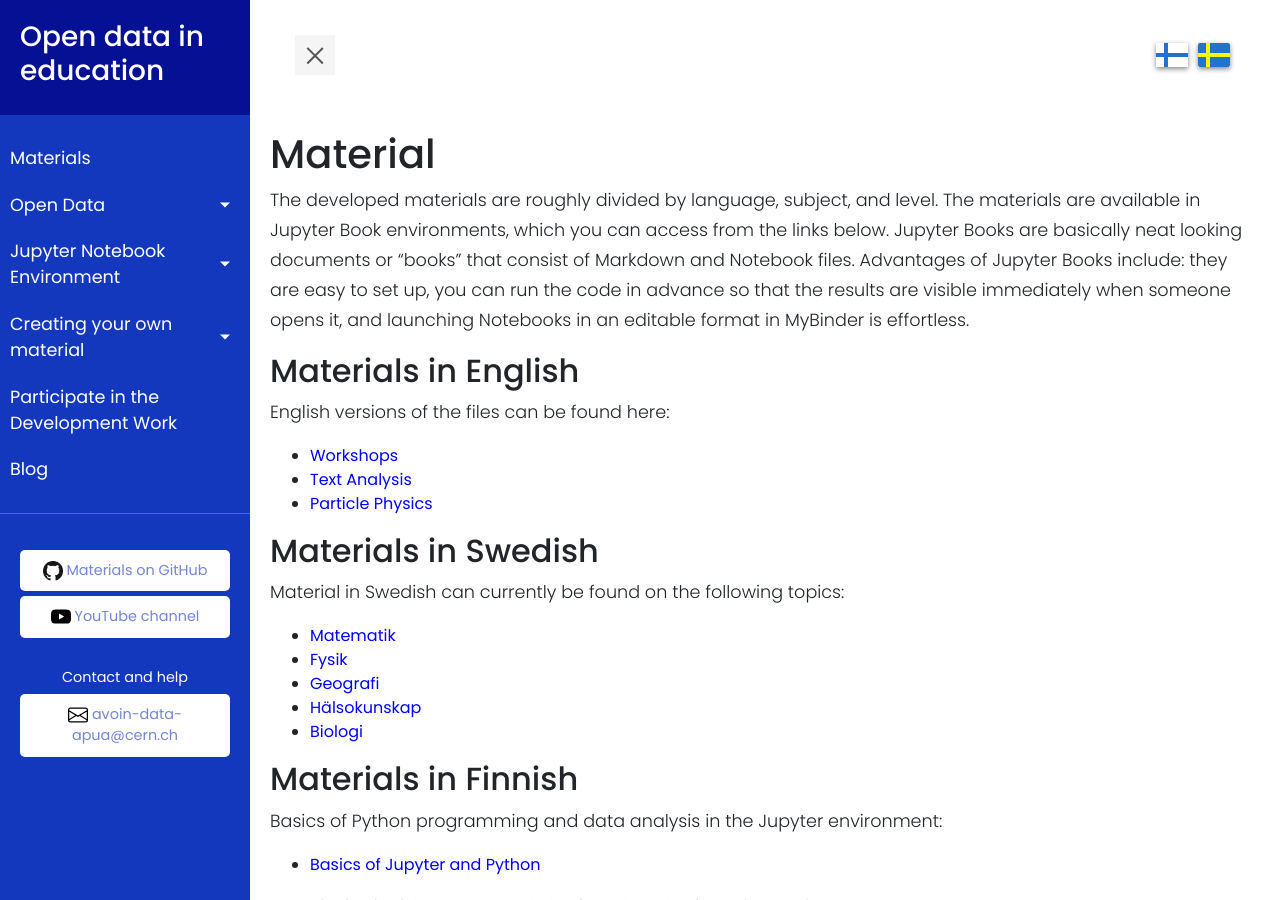
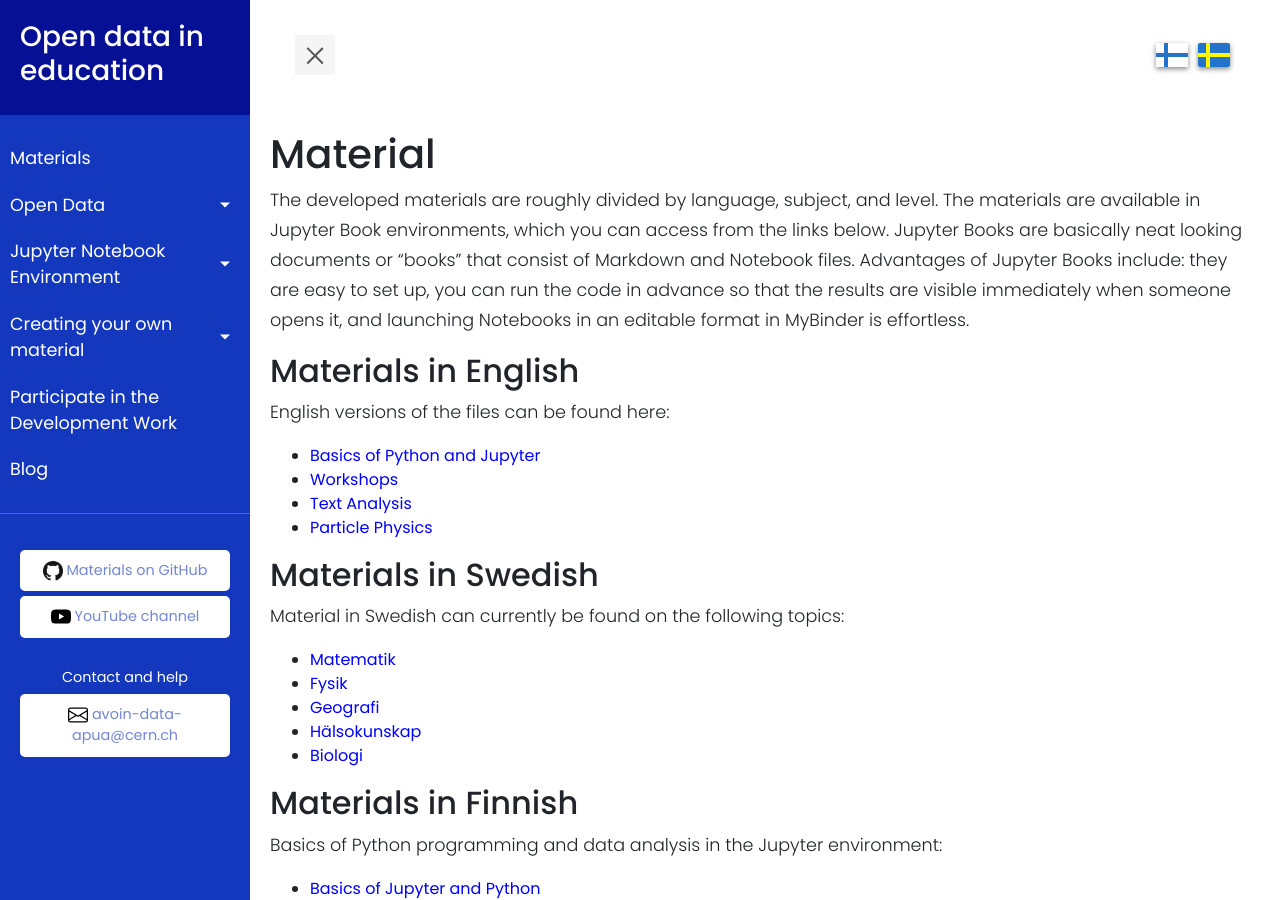
Before and after one commit to fystiedekasvatus/fystiedekasvatus.github.io, a Jekyll site: the page built from en/materiaalit.md, in a window 1280 px wide and 900 px high. Built offline with Jekyll 4.4.1, drawn with Linux system fonts in a browser that asks for light colours; nearby versions of some CDN libraries.

Commit message:
Update materiaalit.md

```diff
--- a/en/materiaalit.md
+++ b/en/materiaalit.md
@@ -11,6 +11,7 @@ The developed materials are roughly divided by language, subject, and level. The
 ## Materials in English
 
 English versions of the files can be found here:
+- <a href="https://opendata-education.github.io/en_Python-and-Jupyter" target="_blank">Basics of Python and Jupyter</a>
 - <a href="https://opendata-education.github.io/en_Workshops" target="_blank">Workshops</a>
 - <a href="https://opendata-education.github.io/Languages" target="_blank">Text Analysis</a>
 - <a href="https://opendata-education.github.io/en_Physics/intro.html" target="_blank">Particle Physics</a>
```
